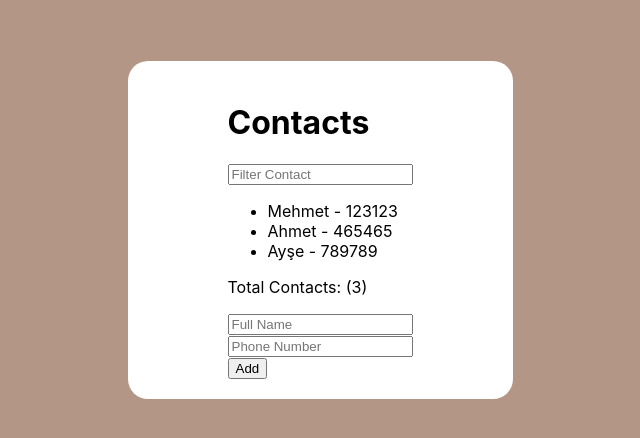
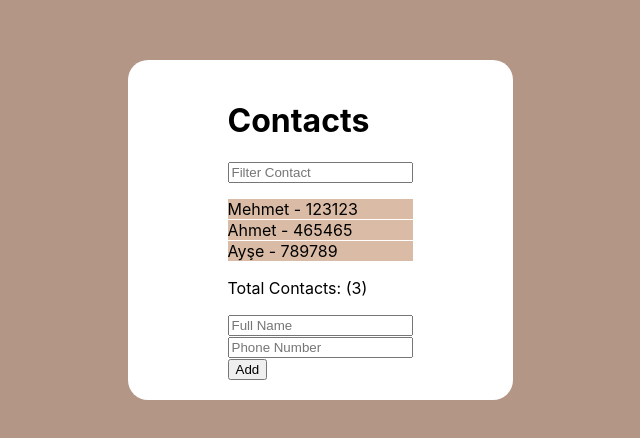
Before and after one commit to mehmetbacik/contacts-app, a React (Create React App) app: page / in a window 1280 px wide. Shown: the part 170-608 px from the top of the page, without its empty margins (320-960 px from the left). Built offline with nearby package versions, Linux system fonts and the light colour scheme.

Commit message:
Update
Updated for list js

```diff
--- a/src/components/Contacts/List/index.js
+++ b/src/components/Contacts/List/index.js
@@ -8,7 +8,7 @@ function List ({contacts}) {
         );
     });
     return (
-        <div>
+        <div id="list">
             <input placeholder="Filter Contact" value={filterText} onChange={(e) => setFilterText(e.target.value)}/>
 
             <ul>
--- a/src/components/Contacts/style.css
+++ b/src/components/Contacts/style.css
@@ -4,6 +4,16 @@
     padding: 20px 100px;
 }
 
+#list ul {
+    padding: 0;
+}
+
+#list ul li {
+    background-color: #dabca6;
+    border-bottom: solid 1px #ffffff;
+    list-style-type: none;
+ }
+
 @media screen and (max-width: 425px) {
     #content {
         padding: 20px 50px;
```
